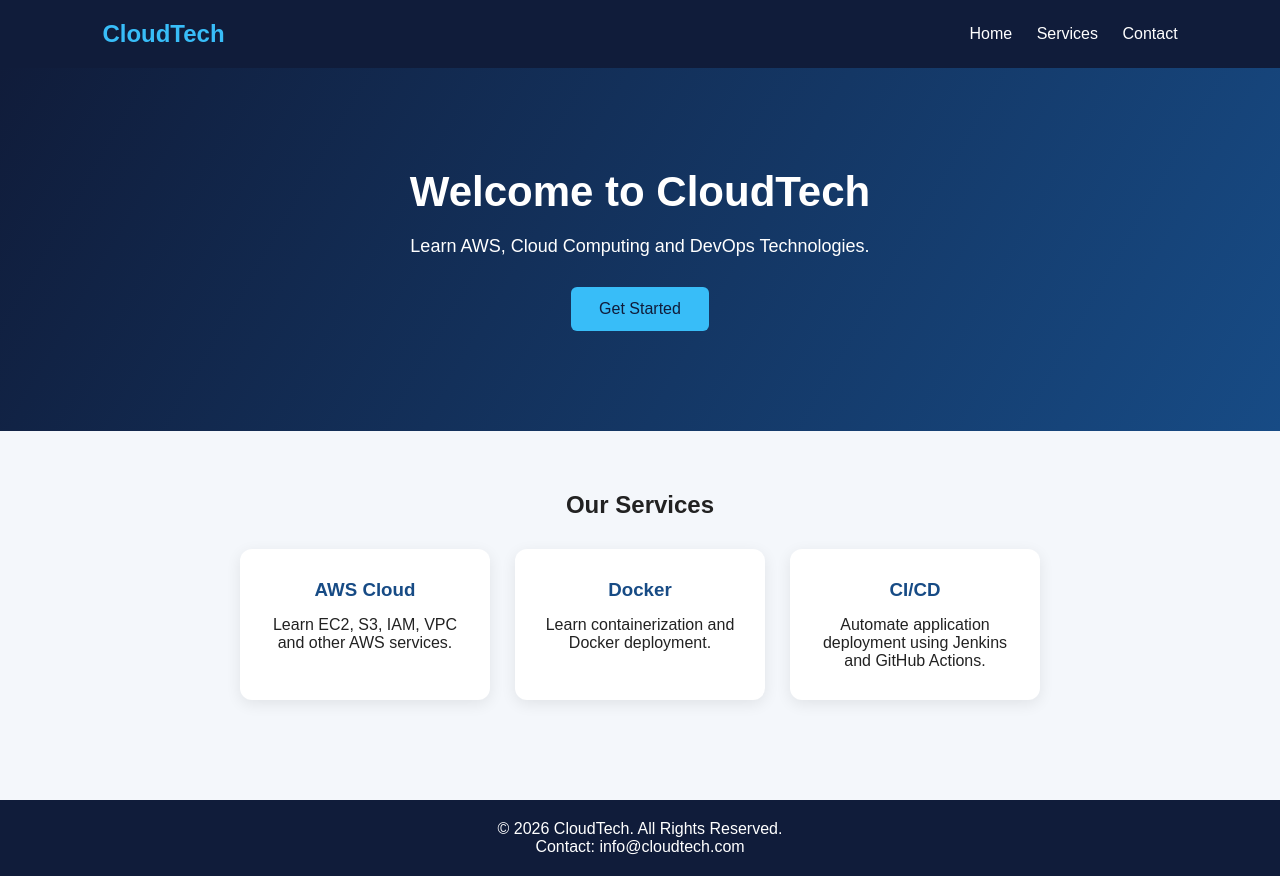
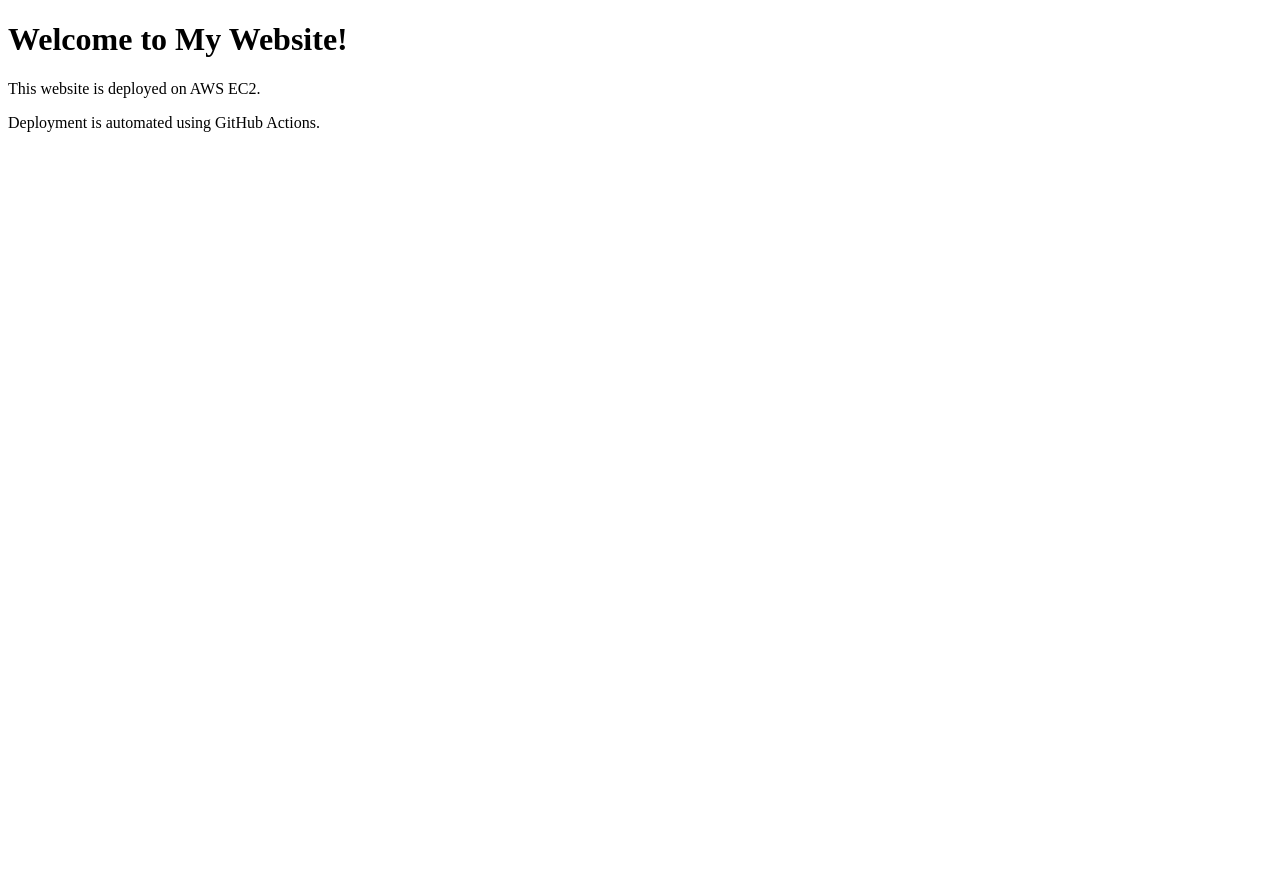
Before and after one commit to anil2743/aws_github, a plain HTML site: page index.html in a window 1280 px wide. After the commit the page ends 800 px from the top, so only its background shows below. Drawn offline with Linux system fonts and the light colour scheme.

Commit message:
changed to small code

```diff
--- a/index.html
+++ b/index.html
@@ -1,160 +1,13 @@
-
 <!DOCTYPE html>
 <html lang="en">
 <head>
-    <meta charset="UTF-8">
-    <meta name="viewport" content="width=device-width, initial-scale=1.0">
-    <title>CloudTech - Cloud & DevOps</title>
-
-    <style>
-        * {
-            margin: 0;
-            padding: 0;
-            box-sizing: border-box;
-            font-family: Arial, sans-serif;
-        }
-
-        body {
-            background: #f4f7fb;
-            color: #222;
-        }
-
-        header {
-            background: #101c3a;
-            color: white;
-            padding: 20px 8%;
-            display: flex;
-            justify-content: space-between;
-            align-items: center;
-        }
-
-        header h2 {
-            color: #38bdf8;
-        }
-
-        nav a {
-            color: white;
-            text-decoration: none;
-            margin-left: 20px;
-        }
-
-        .hero {
-            background: linear-gradient(120deg, #101c3a, #174b85);
-            color: white;
-            text-align: center;
-            padding: 100px 20px;
-        }
-
-        .hero h1 {
-            font-size: 42px;
-            margin-bottom: 20px;
-        }
-
-        .hero p {
-            font-size: 18px;
-            margin-bottom: 30px;
-        }
-
-        button {
-            background: #38bdf8;
-            color: #101c3a;
-            border: none;
-            padding: 13px 28px;
-            border-radius: 6px;
-            cursor: pointer;
-            font-size: 16px;
-        }
-
-        .services {
-            padding: 60px 8%;
-            text-align: center;
-        }
-
-        .services h2 {
-            margin-bottom: 30px;
-        }
-
-        .cards {
-            display: flex;
-            justify-content: center;
-            gap: 25px;
-            flex-wrap: wrap;
-        }
-
-        .card {
-            background: white;
-            padding: 30px;
-            width: 250px;
-            border-radius: 12px;
-            box-shadow: 0 4px 15px #00000015;
-        }
-
-        .card h3 {
-            color: #174b85;
-            margin-bottom: 15px;
-        }
-
-        footer {
-            background: #101c3a;
-            color: white;
-            text-align: center;
-            padding: 20px;
-            margin-top: 40px;
-        }
-    </style>
+ <meta charset="UTF-8">
+ <meta name="viewport" content="width=device-width, initial-scale=1.0">
+ <title>My Static Website</title>
 </head>
-
 <body>
-
-    <header>
-        <h2>CloudTech</h2>
-
-        <nav>
-            <a href="#">Home</a>
-            <a href="#services">Services</a>
-            <a href="#contact">Contact</a>
-        </nav>
-    </header>
-
-    <section class="hero">
-        <h1>Welcome to CloudTech</h1>
-        <p>Learn AWS, Cloud Computing and DevOps Technologies.</p>
-        <button onclick="showMessage()">Get Started</button>
-    </section>
-
-    <section class="services" id="services">
-        <h2>Our Services</h2>
-
-        <div class="cards">
-
-            <div class="card">
-                <h3>AWS Cloud</h3>
-                <p>Learn EC2, S3, IAM, VPC and other AWS services.</p>
-            </div>
-
-            <div class="card">
-                <h3>Docker</h3>
-                <p>Learn containerization and Docker deployment.</p>
-            </div>
-
-            <div class="card">
-                <h3>CI/CD</h3>
-                <p>Automate application deployment using Jenkins and GitHub Actions.</p>
-            </div>
-
-        </div>
-    </section>
-
-    <footer id="contact">
-        <p>© 2026 CloudTech. All Rights Reserved.</p>
-        <p>Contact: info@cloudtech.com</p>
-    </footer>
-
-    <script>
-        function showMessage() {
-            alert("Welcome to CloudTech! Start learning today.");
-        }
-    </script>
-
+ <h1>Welcome to My Website!</h1>
+ <p>This website is deployed on AWS EC2.</p>
+ <p>Deployment is automated using GitHub Actions.</p>
 </body>
 </html>
```
